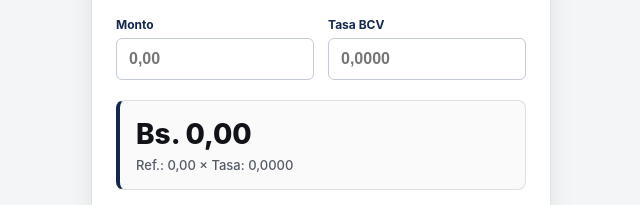
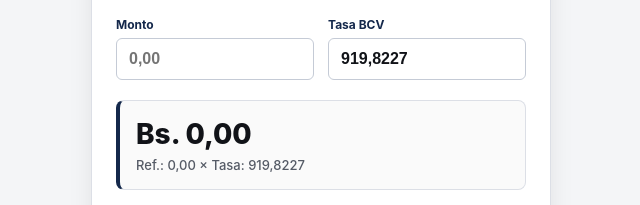
Before and after one commit to plardgg/conversor-bcv, a plain HTML site: page index.html in a window 1280 px wide. Shown: the part 307-512 px from the top of the page, 319-959 px from the left. Drawn offline with Linux system fonts and the light colour scheme.

Commit message:
Update index.html

```diff
--- a/index.html
+++ b/index.html
@@ -3,8 +3,8 @@
 <head>
   <meta charset="UTF-8">
   <meta name="viewport" content="width=device-width, initial-scale=1.0">
-  <title>Conversor FENACOTECV-1942</title>
-  <meta property="og:title" content="Conversor FENACOTECV-1942">
+  <title>CONVERSOR DE DIVISA FENACOTECV-1942</title>
+  <meta property="og:title" content="CONVERSOR DE DIVISA FENACOTECV-1942">
   <style>
     :root {
       --bg: #f4f5f7;
@@ -169,13 +169,13 @@
       </div>
       <div class="grupo">
         <label for="tasa">Tasa BCV</label>
-        <input id="tasa" type="text" inputmode="decimal" placeholder="0,0000" autocomplete="off">
+        <input id="tasa" type="text" inputmode="decimal" placeholder="919,8227" autocomplete="off">
       </div>
     </section>
 
     <section class="resultado-box" aria-live="polite">
       <div id="salidaBs" class="monto-bs">Bs. 0,00</div>
-      <div id="salidaRef" class="detalle-ref">Ref.: 0,00 × Tasa: 0,0000</div>
+      <div id="salidaRef" class="detalle-ref">Ref.: 0,00 × Tasa: 919,8227</div>
     </section>
 
     <button id="btnCopiar" type="button" class="btn-wa">Copiar WhatsApp</button>
@@ -190,6 +190,7 @@
     const btnCopiar = document.getElementById("btnCopiar");
     const estado = document.getElementById("estado");
 
+    const TASA_INICIAL = "919,8227";
     const CLAVE_TASA = "fenacotecv_1942_tasa_bcv";
 
     function parsearNumero(valor) {
@@ -254,13 +255,12 @@
     inputMonto.addEventListener("input", actualizar);
     inputTasa.addEventListener("input", actualizar);
 
+    let tasaCargada = "";
     try {
-      const guardada = localStorage.getItem(CLAVE_TASA);
-      if (guardada) {
-        inputTasa.value = guardada;
-      }
+      tasaCargada = localStorage.getItem(CLAVE_TASA) || "";
     } catch (e) {}
 
+    inputTasa.value = tasaCargada.trim() ? tasaCargada : TASA_INICIAL;
     actualizar();
   </script>
 </body>
```
